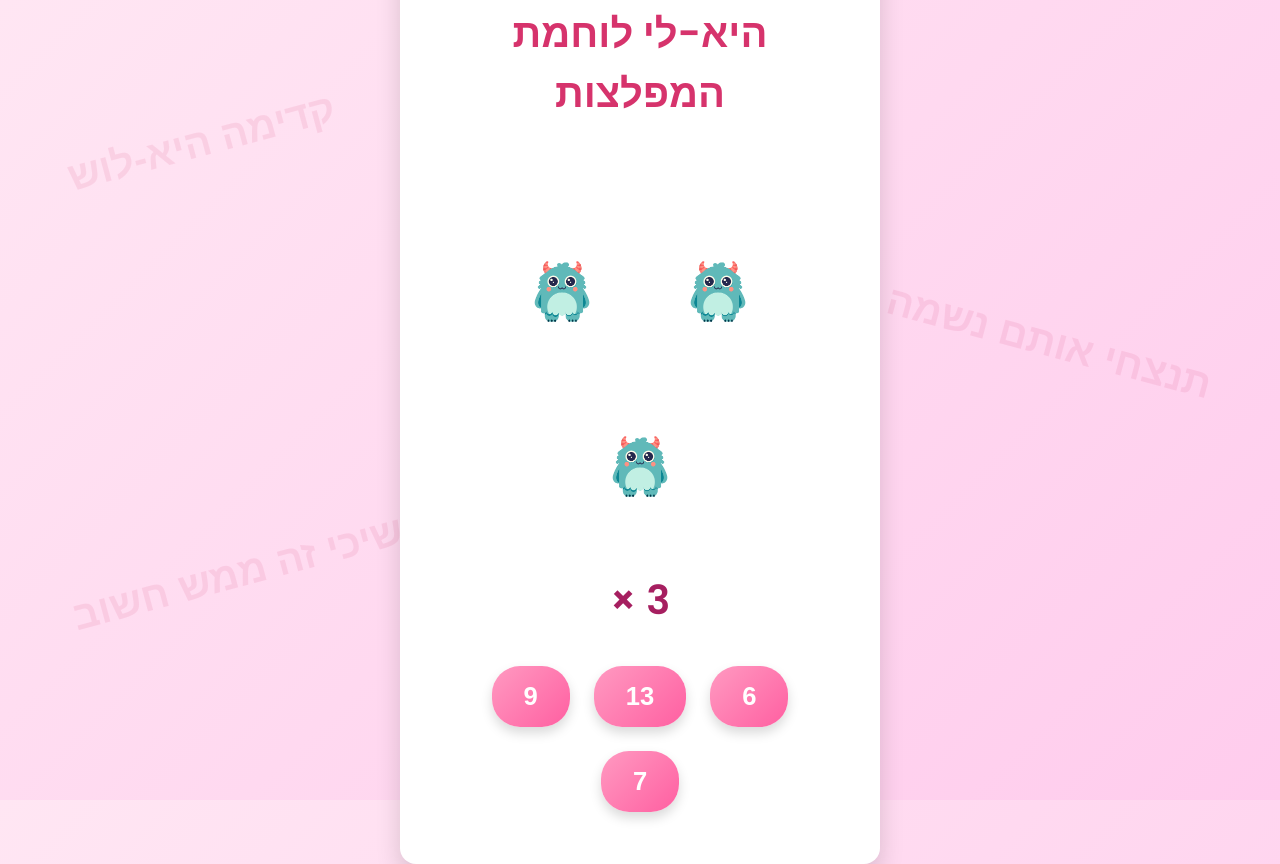
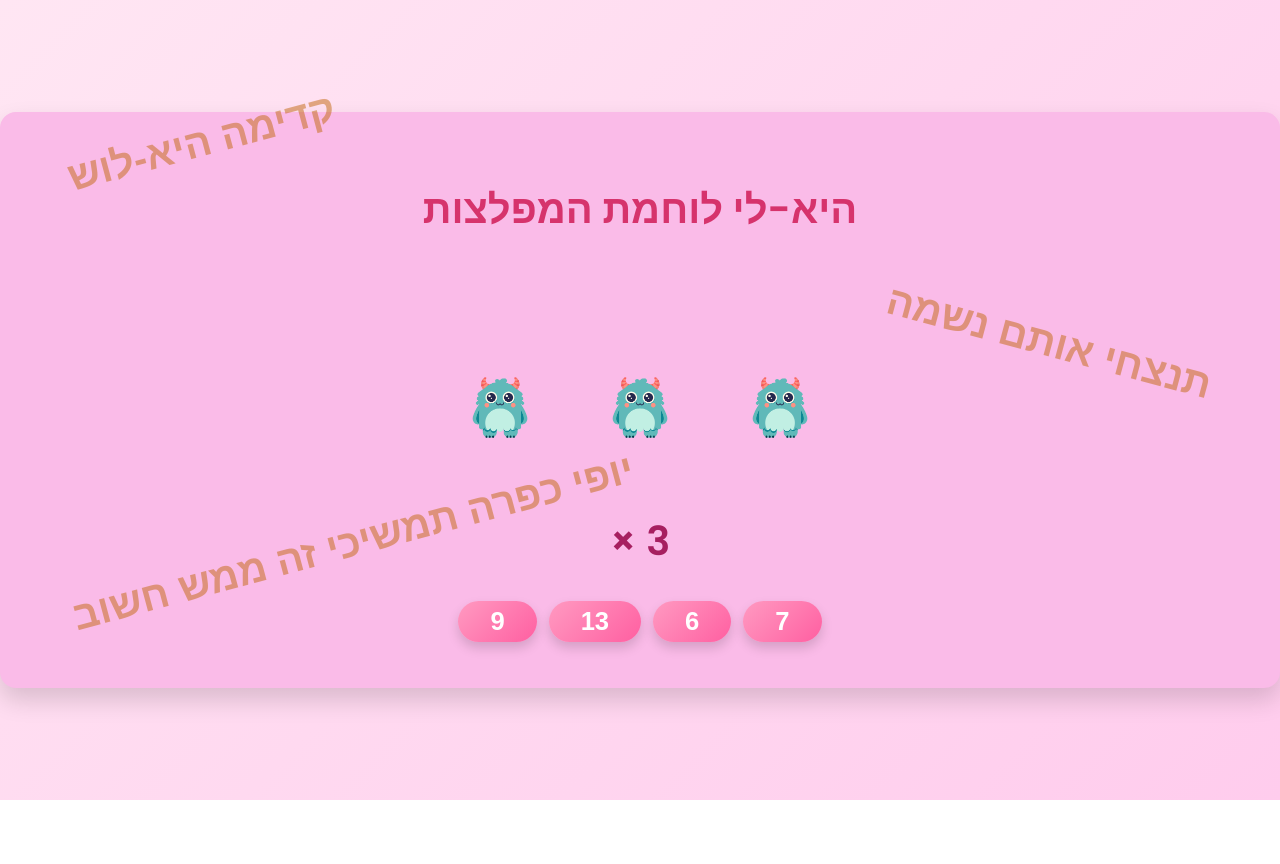
Before and after one commit to Dawnadrian/hili_game, a plain HTML site: page index.html in a window 1280 px wide. After the commit the page ends 800 px from the top, so only its background shows below. Drawn offline with Linux system fonts and the light colour scheme; a web font is replaced by a local one.

Commit message:
Add files via upload
adjusted text and size

```diff
--- a/style.css
+++ b/style.css
@@ -16,10 +16,10 @@ body {
   font-family: 'Alef', sans-serif;
   font-size: 2.5rem;
   font-weight: 700;
-  color: #d6336c;
-  opacity: 0.1;
+  color: #c36910;
+  opacity: 0.5;
   white-space: nowrap;
-  z-index: 0;
+  z-index: 2;
 }
 .retro-line.left {
   left: 5%;
@@ -33,11 +33,11 @@ body {
 }
 #game {
   position: relative;
-  background: #ffffff;
+  background: #fabbe8;
   border-radius: 16px;
   box-shadow: 0 12px 24px rgba(0,0,0,0.15);
   padding: 40px;
-  width: 400px;
+  width: 4000px;
   text-align: center;
   z-index: 1;
 }
@@ -61,7 +61,7 @@ h1 {
 }
 .monster-img {
   width: 140px;
-  margin: 0 8px;
+  margin: 0px;
   transform-origin: 50% 50%;
 }
 #question {
@@ -72,8 +72,8 @@ h1 {
 }
 .choice {
   display: inline-block;
-  margin: 12px;
-  padding: 16px 32px;
+  margin: 6px;
+  padding: 6px 32px;
   font-size: 1.6rem;
   font-weight: 600;
   color: #ffffff;
```
